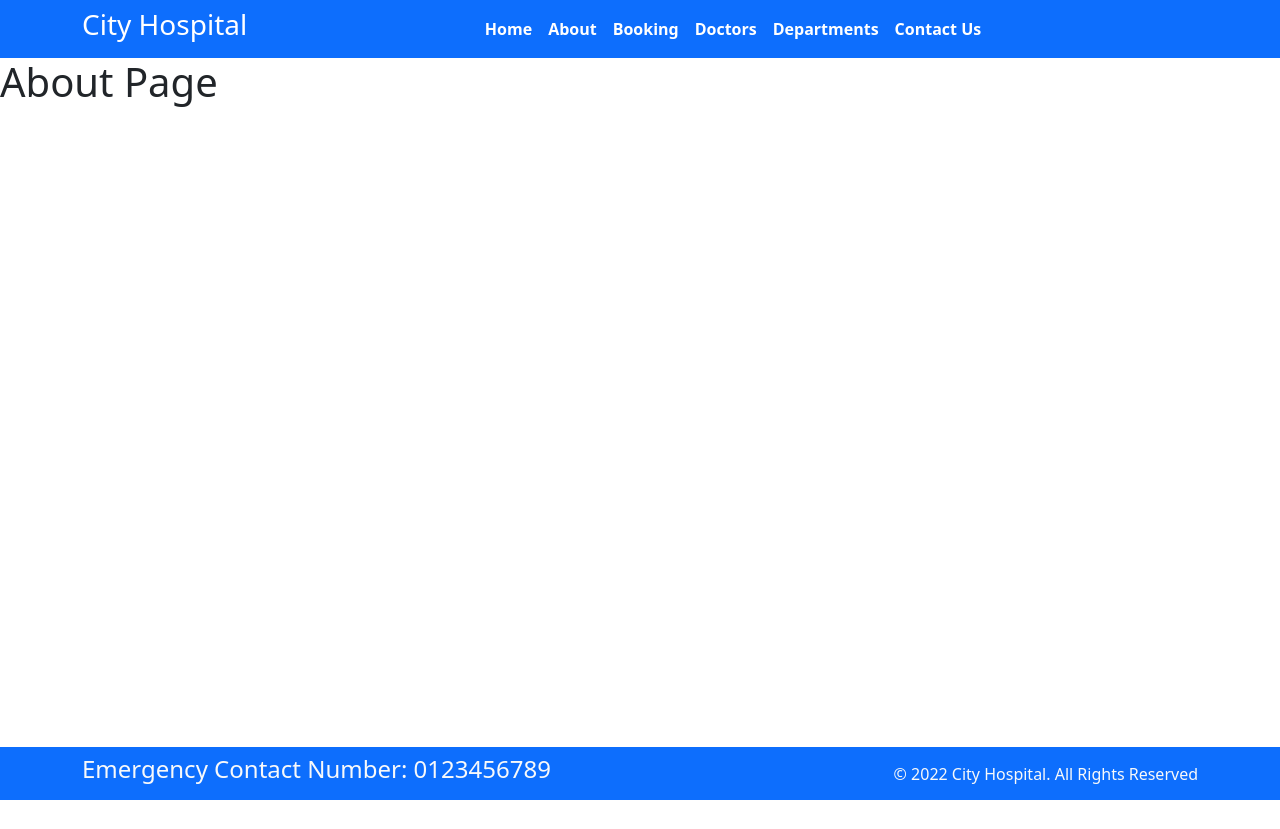
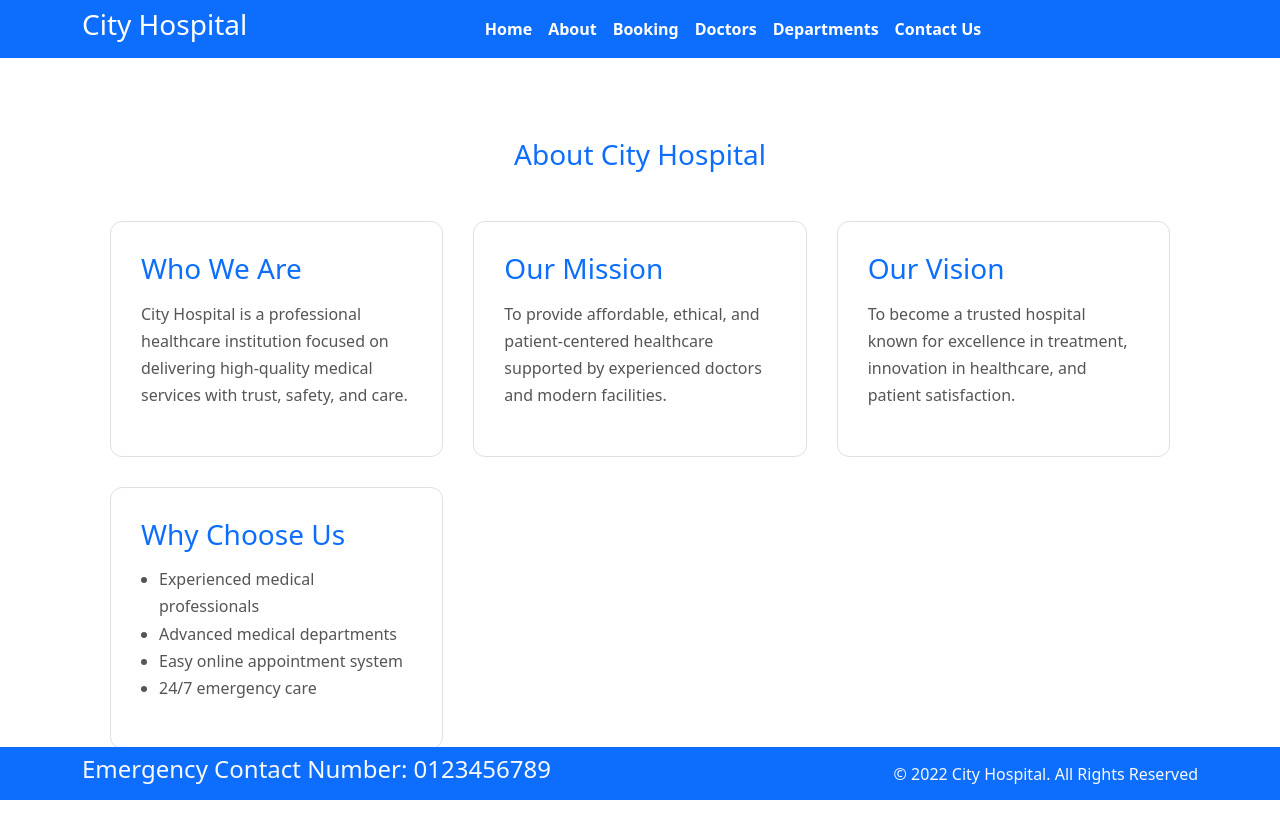
Before and after one commit to noorarahiman/HealthHub, a Django app: page /about/ in a window 1280 px wide. Before the commit the page ends 800 px from the top, so only its background shows below. Run offline with Django 5.2, Linux system fonts and the light colour scheme; some libraries are stand-ins or nearby versions.

Commit message:
added updated about page with pro design

```diff
--- a/static/css/style.css
+++ b/static/css/style.css
@@ -3,3 +3,70 @@ li:hover{
     border-radius: 10px;
     border:1px solid yellow;
 }
+
+.about-container {
+    max-width: 1100px;
+    margin: 60px auto;
+    padding: 20px;
+}
+
+.page-title {
+    text-align: center;
+    font-size: 28px;
+    color: #0d6efd;
+    margin-bottom: 50px;
+}
+
+
+.about-grid {
+    display: grid;
+    grid-template-columns: repeat(auto-fit, minmax(260px, 1fr));
+    gap: 30px;
+}
+
+
+.about-card {
+    background: #ffffff;
+    padding: 30px;
+    border-radius: 12px;
+    position: relative;
+    border: 1px solid #e0e0e0;
+    transition: transform 0.3s ease, box-shadow 0.3s ease;
+}
+
+
+.card-line {
+    position: absolute;
+    top: 0;
+    left: 0;
+    height: 4px;
+    width: 0;
+    background: #0d6efd;
+    transition: width 0.3s ease;
+}
+
+
+.about-card:hover {
+    transform: translateY(-8px);
+    box-shadow: 0 12px 30px rgba(0, 0, 0, 0.12);
+}
+
+.about-card:hover .card-line {
+    width: 100%;
+}
+
+
+.about-card h3 {
+    margin-bottom: 15px;
+    color: #0d6efd;
+}
+
+.about-card p,
+.about-card ul {
+    color: #555;
+    line-height: 1.7;
+}
+
+.about-card ul {
+    padding-left: 18px;
+}
--- a/templates/about.html
+++ b/templates/about.html
@@ -1,9 +1,56 @@
 {% extends 'base.html' %}
+{% load static %}
 
-{% block title %}
-About
-{% endblock %}
+{% block title %}About | City Hospital{% endblock %}
 
 {% block content %}
-<h1>About Page</h1>
+<link rel="stylesheet" href="{% static 'css/about.css' %}">
+
+<div class="about-container">
+
+    <h2 class="page-title">About City Hospital</h2>
+
+    <div class="about-grid">
+
+        <div class="about-card">
+            <span class="card-line"></span>
+            <h3>Who We Are</h3>
+            <p>
+                City Hospital is a professional healthcare institution focused on
+                delivering high-quality medical services with trust, safety, and care.
+            </p>
+        </div>
+
+        <div class="about-card">
+            <span class="card-line"></span>
+            <h3>Our Mission</h3>
+            <p>
+                To provide affordable, ethical, and patient-centered healthcare
+                supported by experienced doctors and modern facilities.
+            </p>
+        </div>
+
+        <div class="about-card">
+            <span class="card-line"></span>
+            <h3>Our Vision</h3>
+            <p>
+                To become a trusted hospital known for excellence in treatment,
+                innovation in healthcare, and patient satisfaction.
+            </p>
+        </div>
+
+        <div class="about-card">
+            <span class="card-line"></span>
+            <h3>Why Choose Us</h3>
+            <ul>
+                <li>Experienced medical professionals</li>
+                <li>Advanced medical departments</li>
+                <li>Easy online appointment system</li>
+                <li>24/7 emergency care</li>
+            </ul>
+        </div>
+
+    </div>
+
+</div>
 {% endblock %}
```
